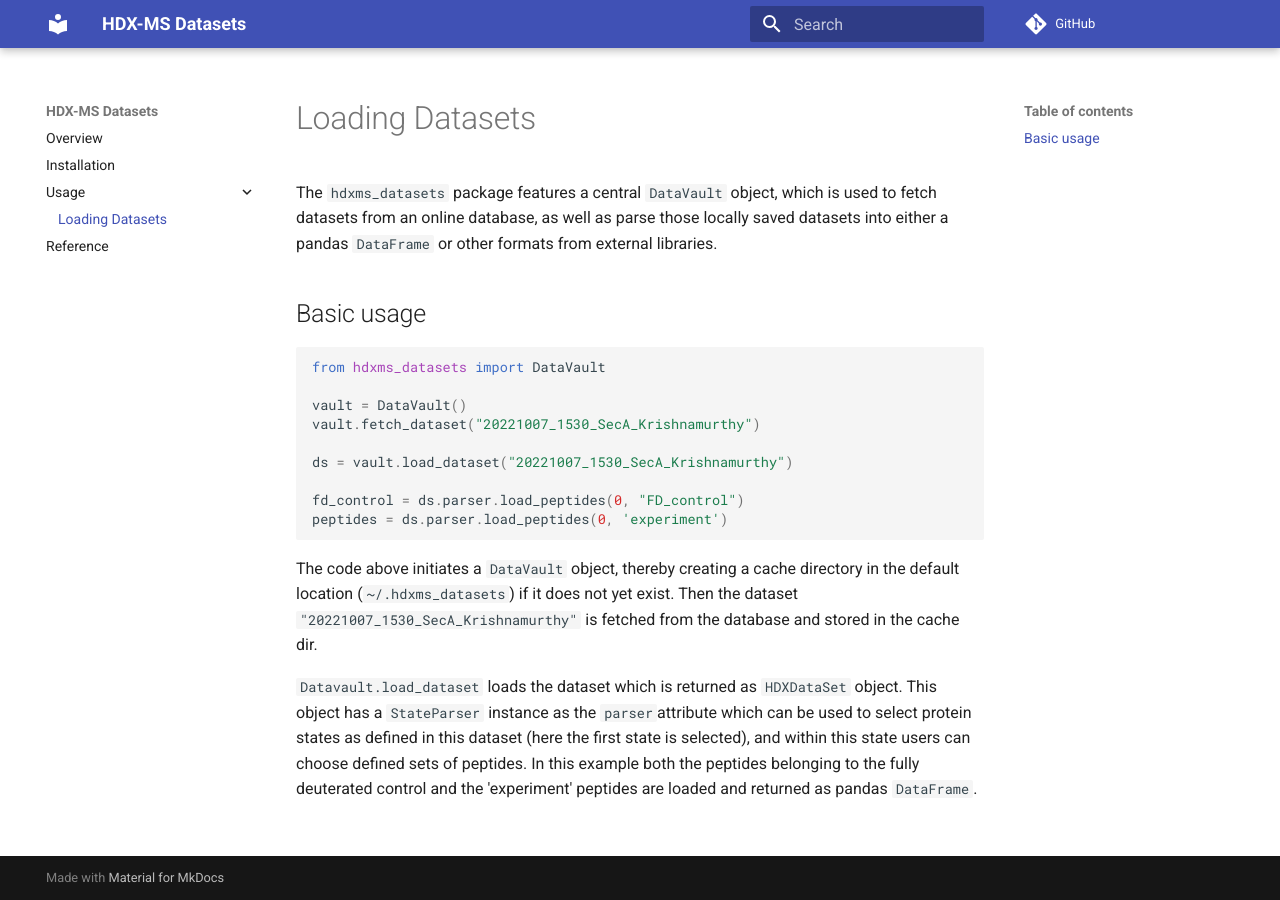
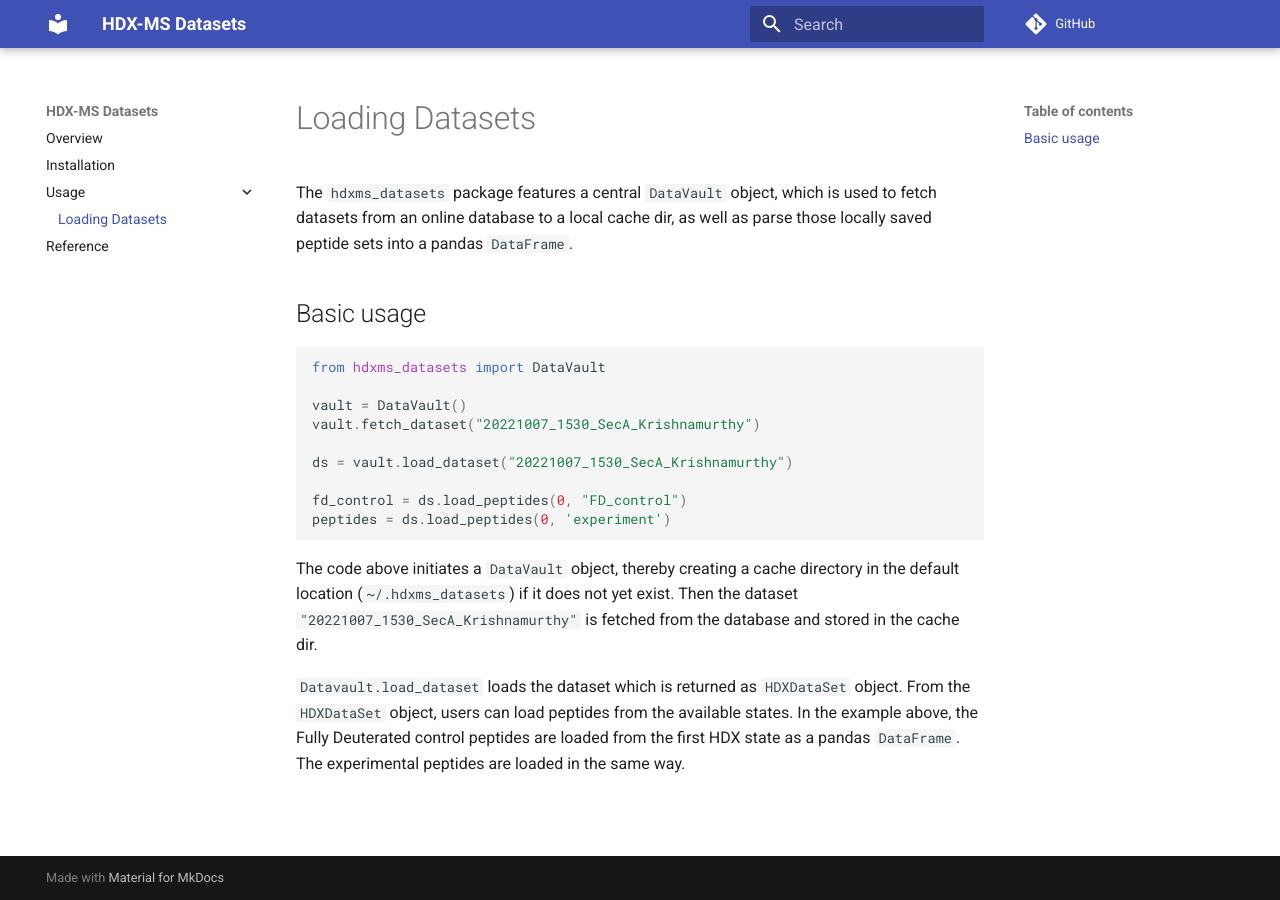
Before and after one commit to Jhsmit/hdxms-datasets, an MkDocs documentation site: the page built from docs/usage/loading.md, in a window 1280 px wide. Built offline with MkDocs 1.6.1 and Material for MkDocs 9.7.7, drawn with Linux system fonts in a browser that asks for light colours; comment, search, counter and statistics services are not loaded.

Commit message:
update docs

````diff
--- a/docs/usage/loading.md
+++ b/docs/usage/loading.md
@@ -1,8 +1,7 @@
 # Loading Datasets
 
 The `hdxms_datasets` package features a central `DataVault` object, which is used to fetch datasets from an online
-database, as well as parse those locally saved datasets into either a pandas `DataFrame` or other formats from external
-libraries.
+database to a local cache dir, as well as parse those locally saved peptide sets into a pandas `DataFrame`.
 
 ## Basic usage
 
@@ -14,8 +13,8 @@ vault.fetch_dataset("20221007_1530_SecA_Krishnamurthy")
 
 ds = vault.load_dataset("20221007_1530_SecA_Krishnamurthy")
 
-fd_control = ds.parser.load_peptides(0, "FD_control")
-peptides = ds.parser.load_peptides(0, 'experiment')
+fd_control = ds.load_peptides(0, "FD_control")
+peptides = ds.load_peptides(0, 'experiment')
 
 ```
 
@@ -23,7 +22,6 @@ The code above initiates a `DataVault` object, thereby creating a cache director
 (`~/.hdxms_datasets`) if it does not yet exist. Then the dataset `"20221007_1530_SecA_Krishnamurthy"` is fetched
 from the database and stored in the cache dir.
 
-`Datavault.load_dataset` loads the dataset which is returned as `HDXDataSet` object. This object has a `StateParser` instance as the `parser`attribute
-which can be used to select protein states as defined in this dataset (here the first state is selected), and within
-this state users can choose defined sets of peptides. In this example both the peptides belonging to the fully deuterated
-control and the 'experiment' peptides are loaded and returned as pandas `DataFrame`.
+`Datavault.load_dataset` loads the dataset which is returned as `HDXDataSet` object. From the `HDXDataSet` object,
+users can load peptides from the available states. In the example above, the Fully Deuterated control peptides are loaded
+from the first HDX state as a pandas `DataFrame`. The experimental peptides are loaded in the same way.
````
